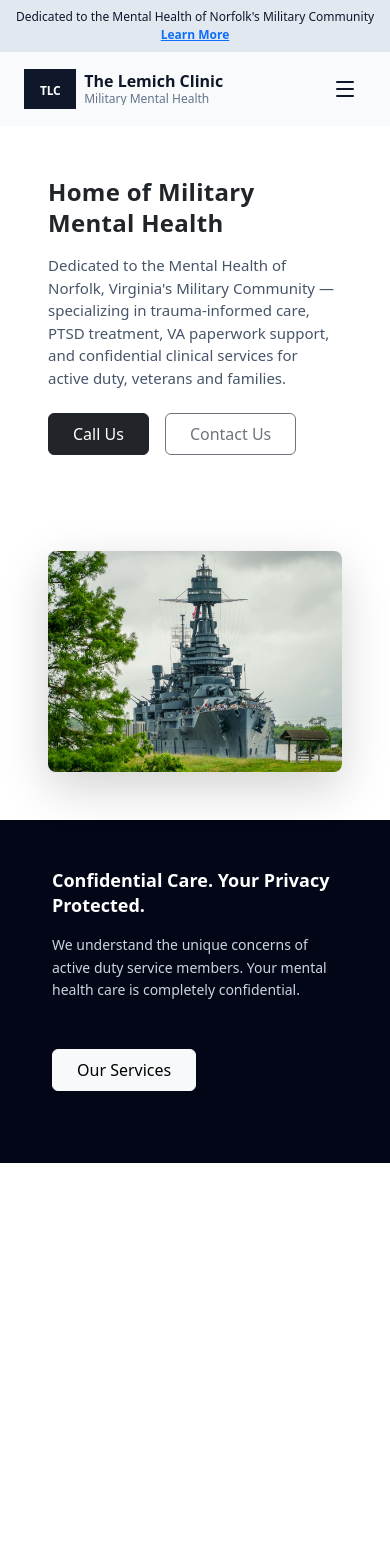
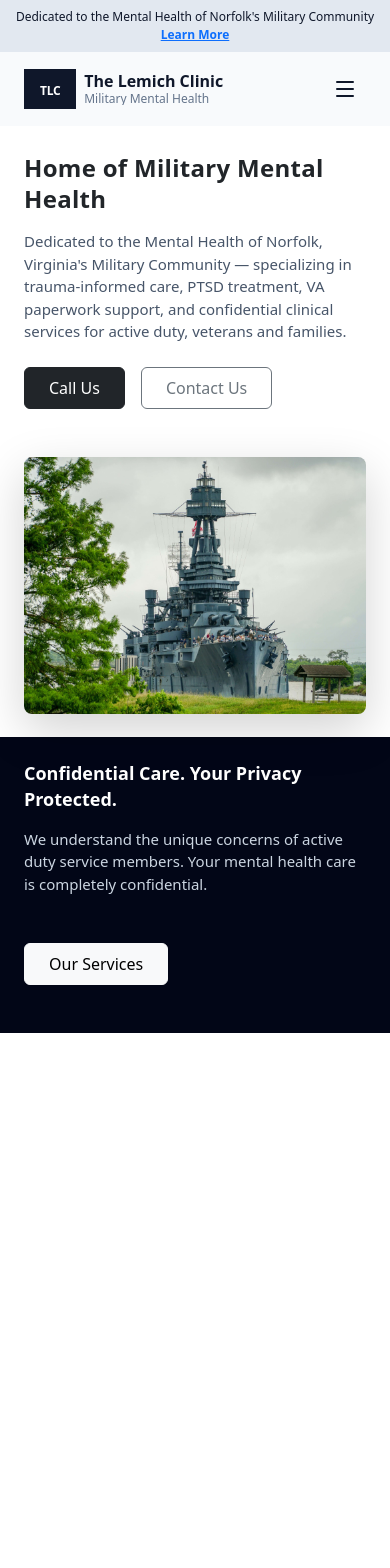
Before and after one commit to alexgoodestudio/lemich_clinic_sanity_next_react, a Next.js app: page / in a window 390 px wide. Shown: the top 1568 px of the page. Built offline with nearby package versions, Linux system fonts and the light colour scheme.

Commit message:
mobile padding hero sections update

```diff
--- a/components/Footer.js
+++ b/components/Footer.js
@@ -253,7 +253,7 @@ export default function Footer() {
 
           {/* Footer bottom */}
           <div className="footer-bottom">
-            © {new Date().getFullYear()} The Lemich Clinic. Military mental health specialists.
+            © {new Date().getFullYear()} The Lemich Clinic. Home of Military Mental Health.
           </div>
         </div>
       </footer>
--- a/components/Hero.js
+++ b/components/Hero.js
@@ -69,7 +69,7 @@ export default function Hero() {
   return (
     <div className="container-fluid mt-5">
       <div className="row align-items-center">
-        <div className="col-lg-5 p-5">
+        <div className="col-lg-5 p-lg-5 p-4">
           <div className="d-flex align-items-start mb-3">
             <div>
               <p className="text-4xl mb-0 font-extrabold" style={{ letterSpacing: '0.0125em' }}>
@@ -95,7 +95,7 @@ export default function Hero() {
           </div>
         </div>
 
-        <div className="col-lg-5 p-5">
+        <div className="col-lg-5 p-lg-5 p-4">
           <div ref={imageContainerRef} className="position-relative overflow-hidden rounded-lg shadow-lg">
             <img ref={baseImageRef} src="/images/unit.jpg" alt="Military unit" className="base-image w-100 h-auto" />
             <img ref={slideImageRef} src="/images/ship.jpg" alt="Naval ship" className="w-100 h-auto position-absolute top-0 start-0" style={{ opacity: 0, transform: "translateX(100%)", zIndex: 2 }} />
--- a/components/HeroBottomBanner.js
+++ b/components/HeroBottomBanner.js
@@ -2,14 +2,14 @@ import Link from 'next/link'
 
 export default function HeroBottomBanner() {
   return (
-    <div className="p-5 bg-slate-950 text-white">
-      <div className="px-1 ">
+    <div className="p-lg-5 p-4 bg-slate-950 text-white">
+      <div className="">
         <div className="row align-items-center">
           <div className="col-lg-8">
             <p className="text-2xl md:text-3xl font-bold mb-3">
               Confidential Care. Your Privacy Protected.
             </p>
-            <p className="text-base md:text-lg text-slate-300 mb-0">
+            <p className="text-lg text-slate-300 mb-0">
               We understand the unique concerns of active duty service members. Your mental health care is completely confidential.
             </p>
             <Link
```
